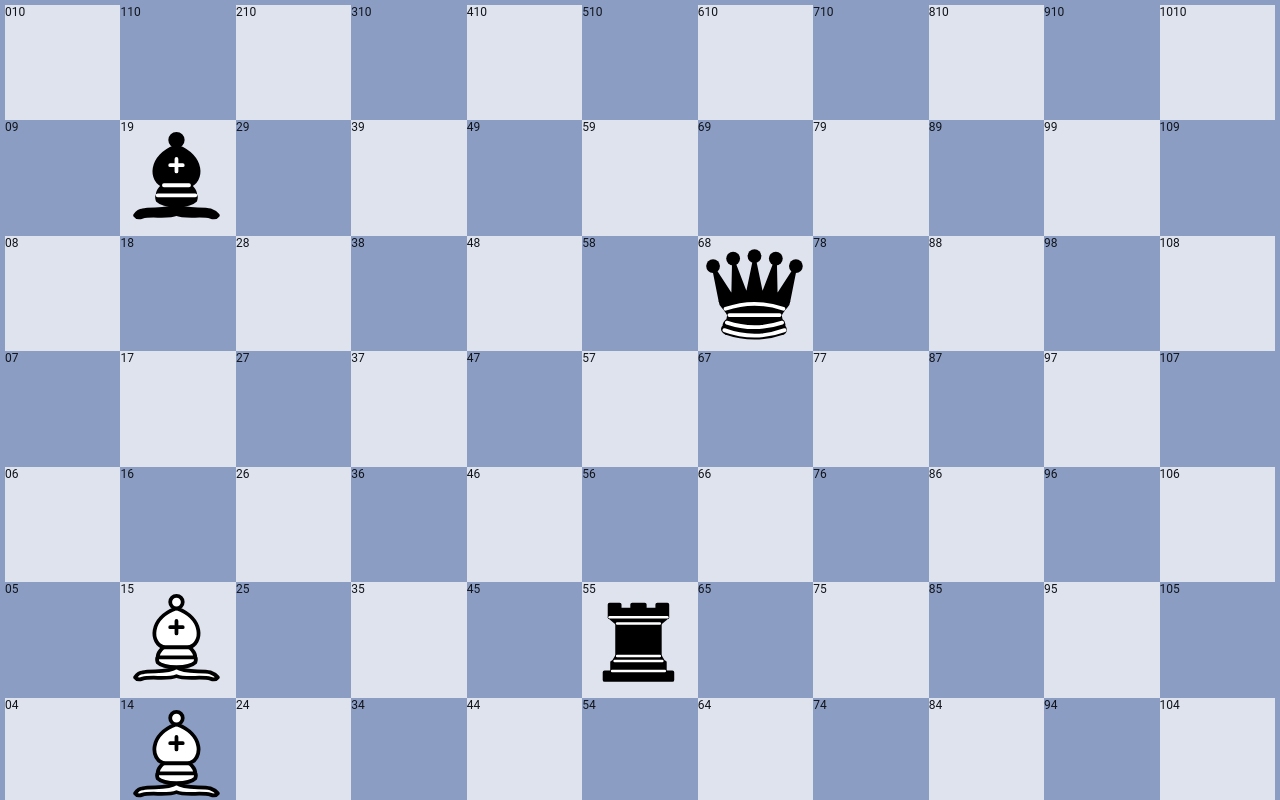
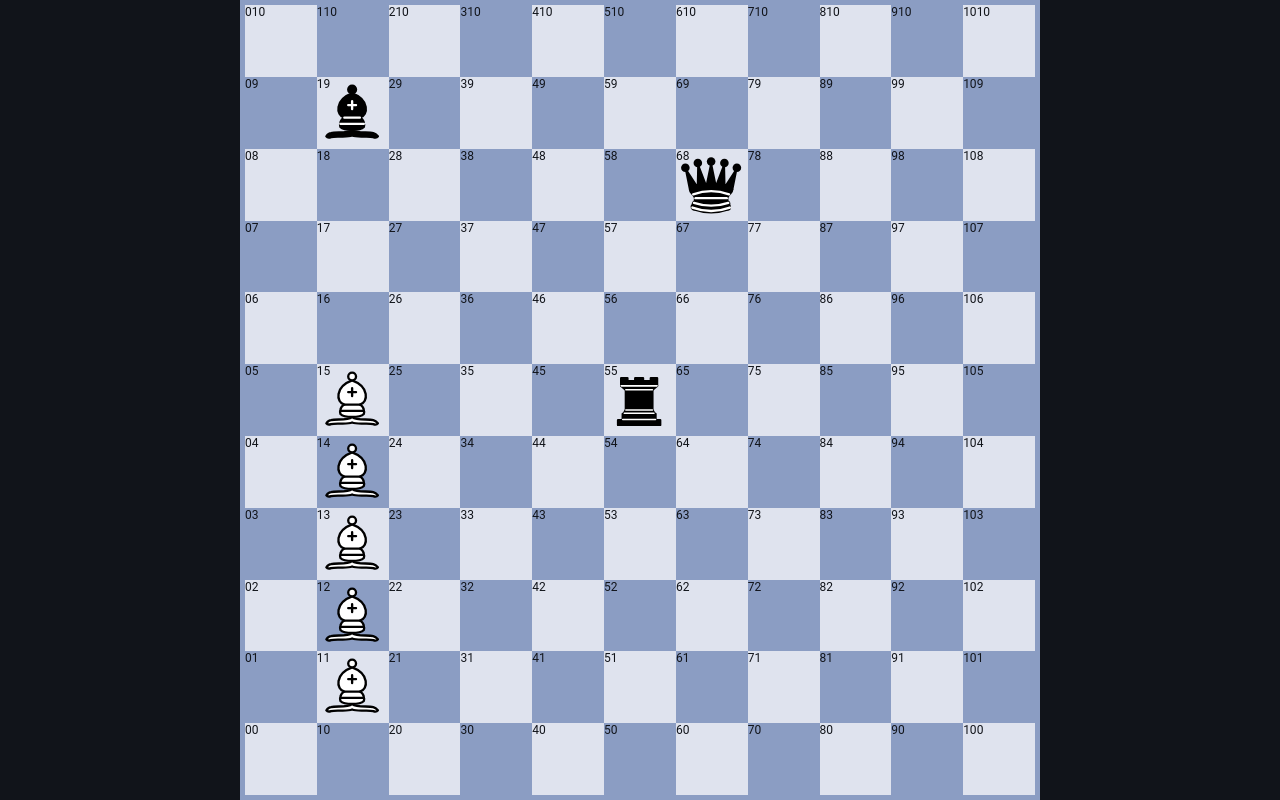
Before and after one commit to angelolucas/chess, a React (Create React App) app: page / in a window 1280 px wide. Shown: the top 800 px of the page. Built offline with nearby package versions, Linux system fonts and the light colour scheme.

Commit message:
board style with vmin instead of vw

```diff
--- a/src/components/Board/Board.style.js
+++ b/src/components/Board/Board.style.js
@@ -6,8 +6,8 @@ export const Board = styled.div({
   flexDirection: 'column-reverse',
   border: '5px solid #8b9dc3',
   margin: '0 auto',
-  width: '100vw',
-  height: '100vw',
+  width: '100vmin',
+  height: '100vmin',
 });
 
 export const Rank = styled.div({
```
